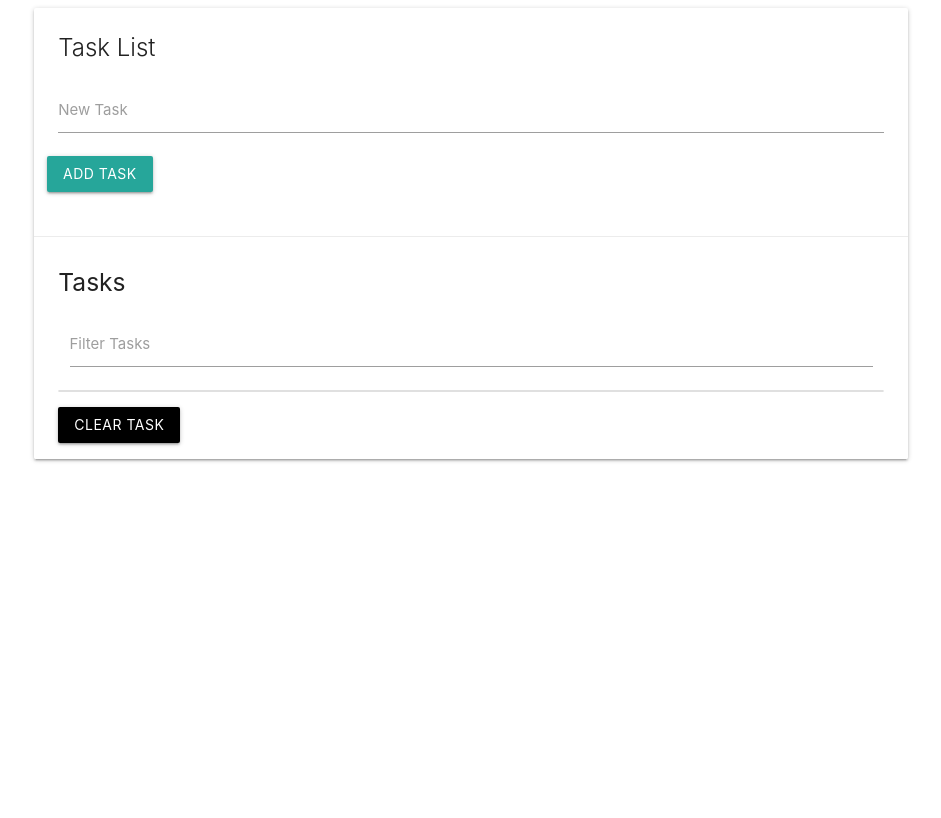
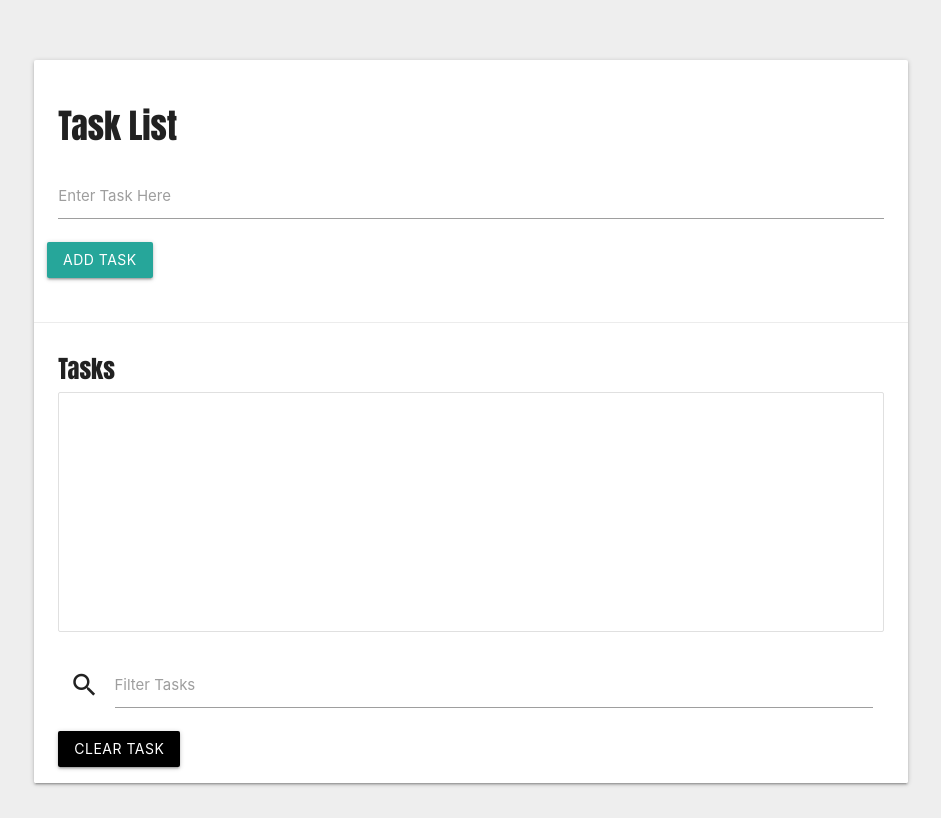
Before and after one commit to ericap89/task-list-javascript, a plain HTML site: page index.html in a window 1280 px wide. Shown: the whole page, without its empty margins (169-1110 px from the left). Drawn offline with nearby package versions, Linux system fonts and the light colour scheme.

Commit message:
finished added some css, moved around layout, fixed bug with alert

```diff
--- a/index.html
+++ b/index.html
@@ -5,6 +5,8 @@
     <meta name="viewport" content="width=device-width, initial-scale=1.0">
     <meta http-equiv="X-UA-Compatible" content="ie=edge">
     <link rel="stylesheet" href="https://cdnjs.cloudflare.com/ajax/libs/materialize/1.0.0/css/materialize.min.css">
+    <link href="https://fonts.googleapis.com/icon?family=Material+Icons" rel="stylesheet">
+    <link href="https://fonts.googleapis.com/css2?family=Anton&display=swap" rel="stylesheet">
     <script src="https://kit.fontawesome.com/8627cf56e6.js" crossorigin="anonymous"></script>
     <link rel="stylesheet" href="./style.css">
     <title>Materialize Task List</title>
@@ -16,12 +18,14 @@
         <div class="col s12">
             <div id="main" class="card">
                 <div class="card-content">
-                    <span class="card-title">Task List</span>
+                        <span class="card-title">
+                            <h4 id="header">Task List</h4>
+                        </span>
                     <div class="row">
                         <form action="" id="task-form">
                             <div class="input-field col s12">
                                 <input type="text" name="task" id="task">
-                                <label for="task" >New Task</label>
+                                <label for="task" >Enter Task Here</label>
                             </div>
                             <input type="submit" value="Add Task" class="btn">
                         </form>
@@ -29,11 +33,12 @@
                 </div>
                 <div class="card-action">
                     <h5 id="task-title">Tasks</h5>
+                    <ul class="collection"></ul>
                     <div class="input-field col s12">
-                        <input type="text" name="filter" id="filter">
-                        <label for="filter">Filter Tasks</label>
-                    </div>
-                    <ul class="collection"></ul>
+                            <i class="material-icons prefix">search</i>
+                            <input type="text" name="filter" id="filter">
+                            <label for="filter">Filter Tasks</label>
+                        </div>
                     <a href="" class="clear-tasks btn black">Clear Task</a>
                 </div>
             </div>
--- a/main.js
+++ b/main.js
@@ -60,7 +60,8 @@ function getTasks(){
 // Add task
 function addTask(e){
     if(taskInput.value === ''){
-        alert('Add a task');
+        alert('Please Add a task');
+        return false
     }
     // Create li element
     const li = document.createElement('li');
@@ -113,7 +114,7 @@ function storeTaskInLocalStorage(task){
 function removeTask(e) {
     if(e.target.parentElement.classList.contains
         ('delete-item')) {
-        if(confirm('Are you sure?')) {
+        if(confirm('Are you sure you want to delete this task?')) {
        e.target.parentElement.parentElement.remove();
 
        removeTaskFromLocalStorage(e.target.parentElement.parentElement);
--- a/style.css
+++ b/style.css
@@ -0,0 +1,23 @@
+body{
+    margin:0;
+    padding:0;
+    background-color: #eeeeee;
+
+}
+#main {
+    margin-top:4em;
+}
+
+.collection {
+    height: 30vh;
+    overflow: scroll;
+
+}
+
+#header{
+    font-family: 'Anton', sans-serif;
+}
+
+#task-title {
+    font-family: 'Anton', sans-serif;
+}
```
